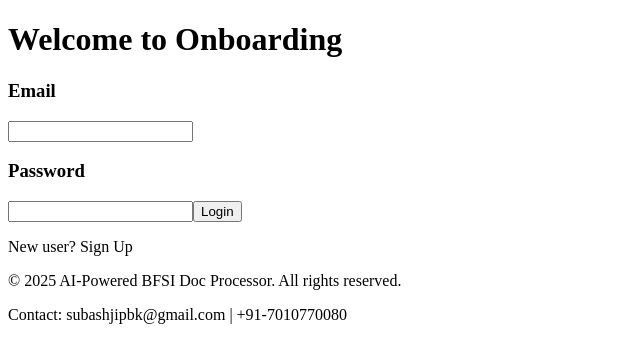
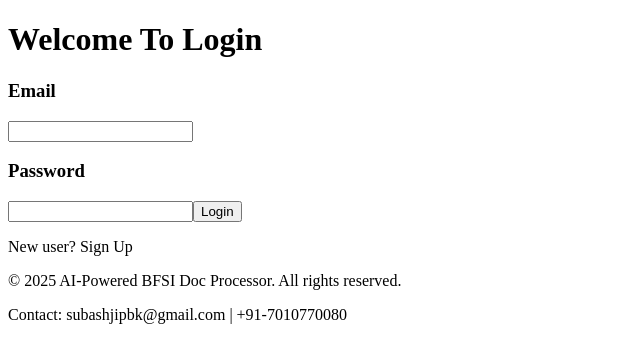
Before and after one commit to Subashji2512/GenAI_Based_BFSI_Website, a React (Create React App) app in the folder frontend/: page / in a window 1280 px wide. Shown: the top 362 px of the page, without its empty margins (0-640 px from the left). Built offline with nearby package versions, Linux system fonts and the light colour scheme; the HTML template or start-up script is replaced by a standard one.

Commit message:
Update App.js

```diff
--- a/frontend/src/App.js
+++ b/frontend/src/App.js
@@ -7,12 +7,28 @@ import Footer from './components/Footer';
 function App() {
   const [page, setPage] = useState('login');
 
+  // Set different titles based on the current page
+  const getPageTitle = () => {
+    switch (page) {
+      case 'signup':
+        return 'Create Your Account';
+      case 'login':
+        return 'Welcome To Login';
+      case 'dashboard':
+        return 'Smart Finance Console';
+      default:
+        return '';
+    }
+  };
+
   return (
     <div className="app-container">
-      <h1 className="title">Welcome to Onboarding</h1>
+      <h1 className="title">{getPageTitle()}</h1>
+
       {page === 'signup' && <SignupForm setPage={setPage} />}
       {page === 'login' && <LoginForm setPage={setPage} />}
       {page === 'dashboard' && <Dashboard />}
+
       <Footer />
     </div>
   );
```
